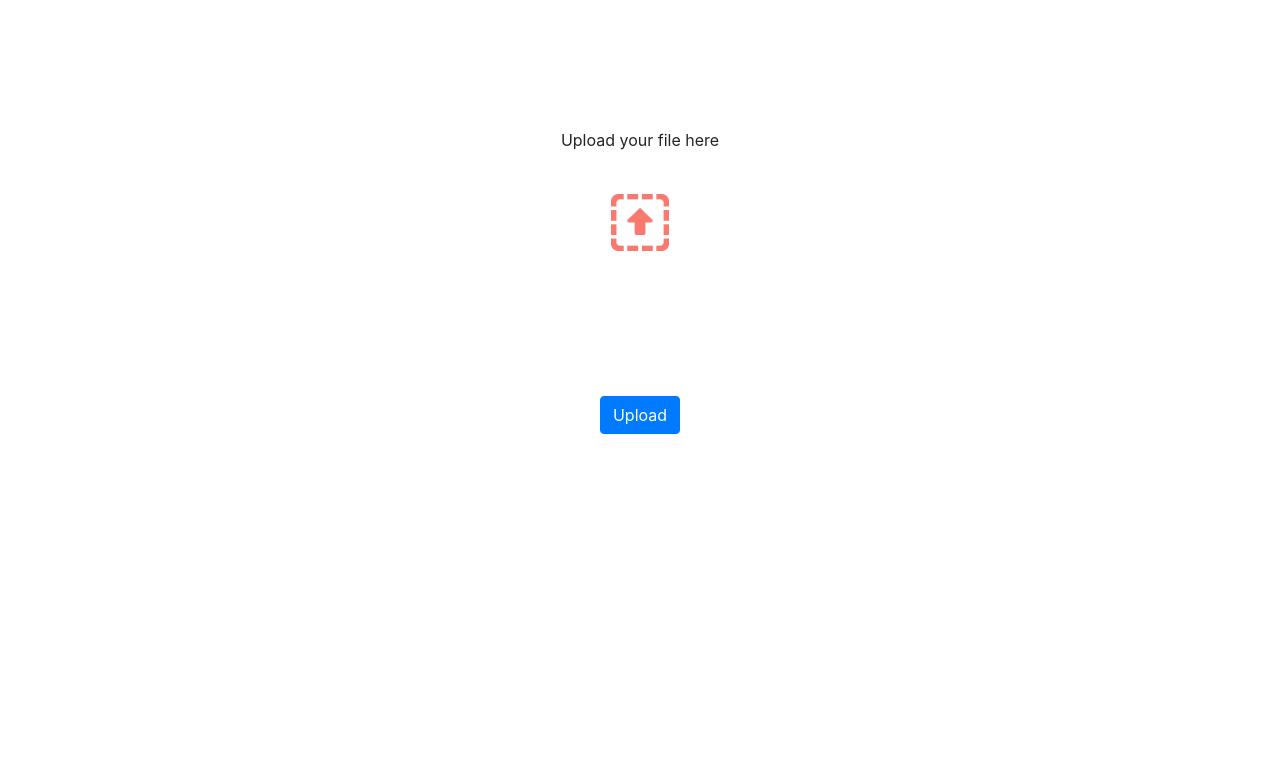
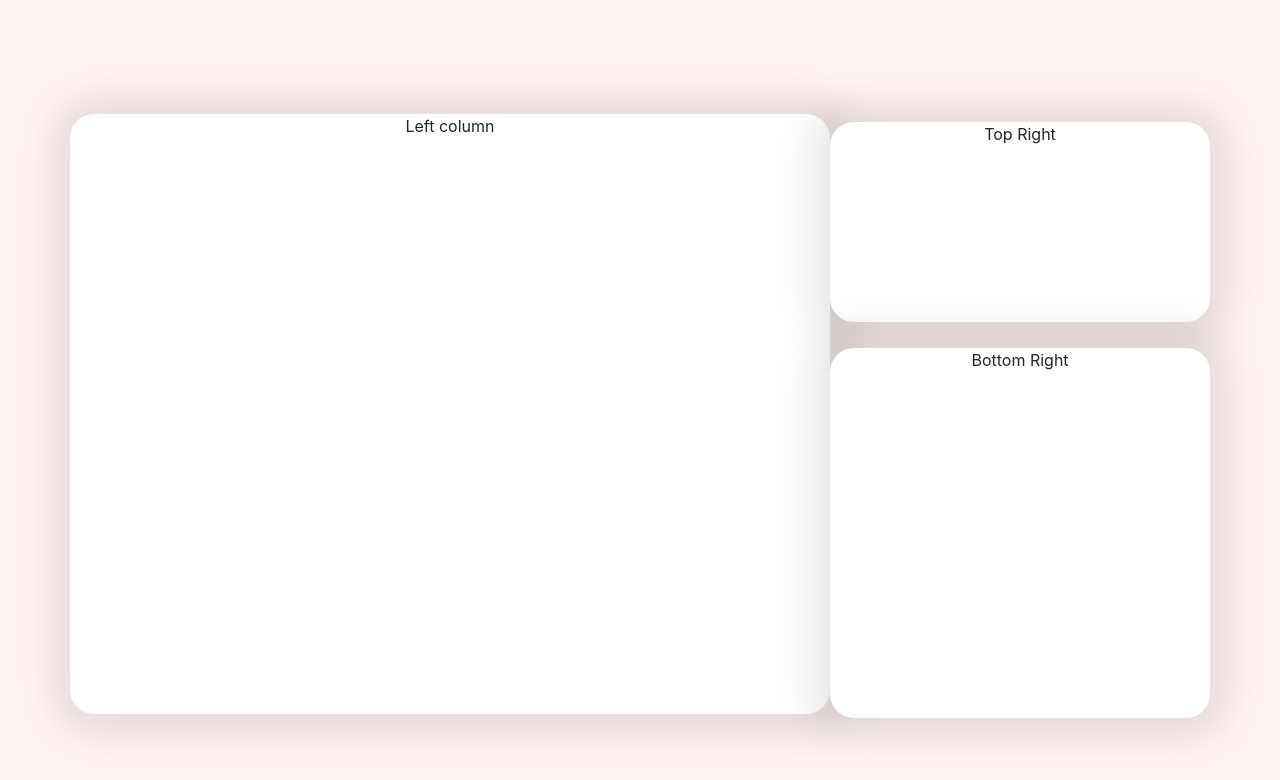
Before and after one commit to jshin029/skancare, a React (Create React App) app in the folder frontend/: page / in a window 1280 px wide. Shown: the top 780 px of the page. Built offline with nearby package versions, Linux system fonts and the light colour scheme.

Commit message:
style results

```diff
--- a/frontend/src/App.js
+++ b/frontend/src/App.js
@@ -11,8 +11,8 @@ function App() {
       <BrowserRouter>
         <Switch>
           <Route exact path="/home" component={ Home }/>
-          <Route exact path="/" component={ Upload }/>
-          <Route exact path="/results" component={ Results }/>
+          <Route exact path="/upload" component={ Upload }/>
+          <Route exact path="/" component={ Results }/>
         </Switch>
       </BrowserRouter>
     </div>
--- a/frontend/src/components/Results.css
+++ b/frontend/src/components/Results.css
@@ -1,4 +1,47 @@
+
+
 .results-container {
   background-color: #FFF3F3;
-  height: 100vh
+  height: 100vh;
 }
+
+.leftCol {
+	height: 600px;
+	margin-top: 10%;
+
+}
+
+.rightCol {
+	height: 600px;
+	margin-top: 10%;
+
+}
+
+.topRight {
+	height: 200px;
+	margin-bottom: 5%;
+}
+
+.botRight {
+	height: 370px;
+}
+
+
+
+.right-container {
+}
+
+.dropzone-container {
+  border-radius: 24px;
+  display: block;
+  background-color: white;
+  border-color: rgba(0, 0, 0, 0.1);
+  transition: 0.4s;
+  box-shadow: 1px 2px 40px 20px rgba(0, 0, 0, 0.1);
+}
+
+.dropzone-container:hover {
+  cursor: pointer;
+  border-color: rgba(0, 0, 0, 0.1);
+  box-shadow: 1px 2px 50px 20px rgba(0, 0, 0, 0.2);
+}
--- a/frontend/src/components/Results.js
+++ b/frontend/src/components/Results.js
@@ -6,6 +6,40 @@ export default class Results extends Component {
     return (
       <div className="results-container">
 
+      	<div className="container">
+		  <div className="row">
+
+
+		    <div className="col-8 dropzone-container leftCol">
+		      Left column
+		    </div>
+
+		    <div className="col-4 right-container rightCol">
+
+		    	<div className="right-container">
+
+			    <div className="row">
+			    	<div className="col dropzone-container topRight">
+			      		Top Right
+			    	</div>
+			    </div>
+			    <div className="row">
+			    	<div className="col dropzone-container botRight">
+			      		Bottom Right
+			        </div>
+			    </div>
+
+			    </div>
+		    </div>
+
+
+		  </div>
+		</div>
+
+
+
+
+
       </div>
     )
   }
```
